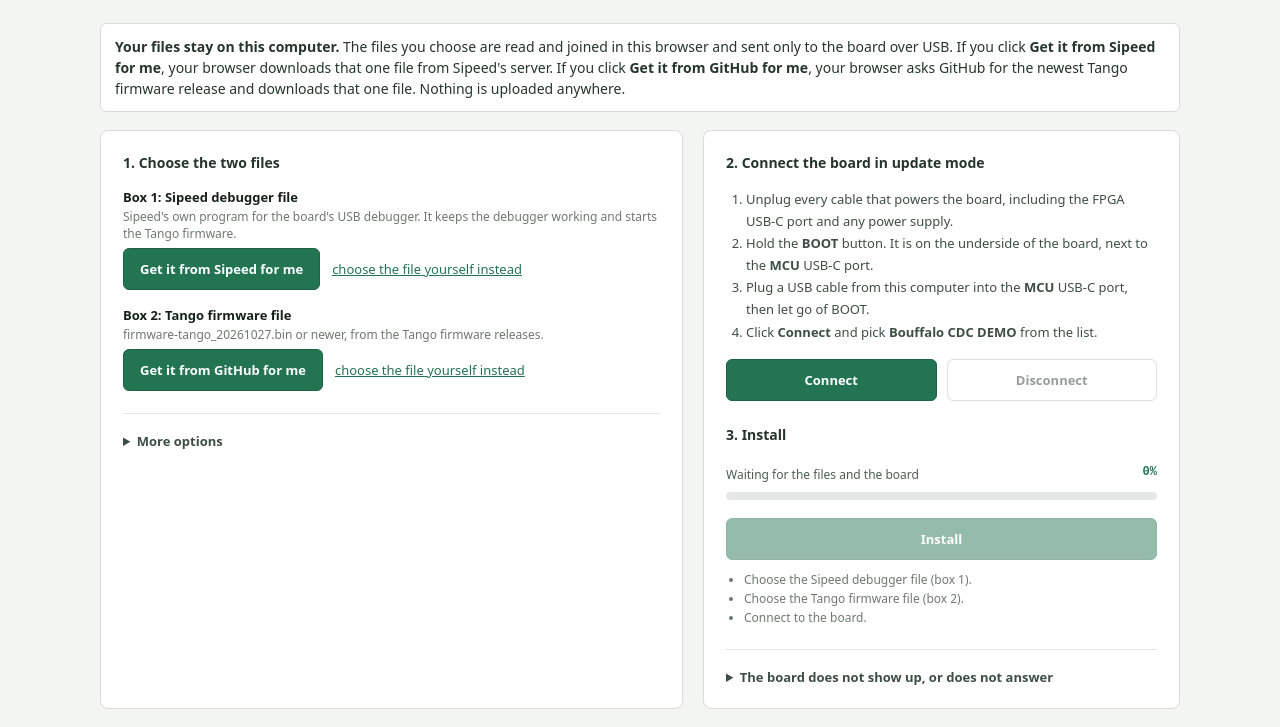
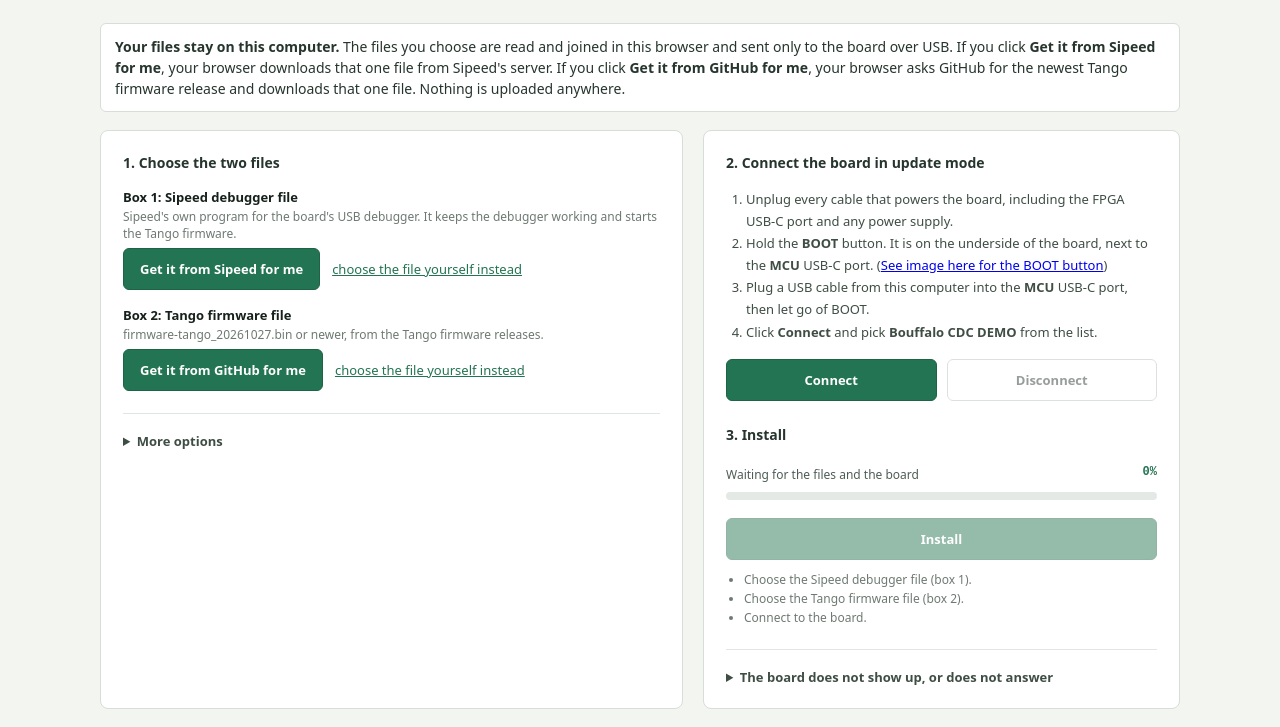
Before and after one commit to Tango-FPGA/flasher-tango, a plain HTML site: page index.html in a window 1280 px wide. Shown: the part 69-796 px from the top of the page. Drawn offline with Linux system fonts and the light colour scheme.

Commit message:
flasher-tango 2026-11-02
Adds a picture of the BOOT button, linked from the update-mode step.

```diff
--- a/index.html
+++ b/index.html
@@ -301,7 +301,7 @@
           <h2 class="panel-title">2. Connect the board in update mode</h2>
           <ol class="steps">
             <li>Unplug every cable that powers the board, including the FPGA USB-C port and any power supply.</li>
-            <li>Hold the <strong>BOOT</strong> button. It is on the underside of the board, next to the <strong>MCU</strong> USB-C port.</li>
+            <li>Hold the <strong>BOOT</strong> button. It is on the underside of the board, next to the <strong>MCU</strong> USB-C port. (<a id="boot-button-image-link" href="images/boot-button.png" target="_blank" rel="noopener">See image here for the BOOT button</a>)</li>
             <li>Plug a USB cable from this computer into the <strong>MCU</strong> USB-C port, then let go of BOOT.</li>
             <li>Click <strong>Connect</strong> and pick <strong>Bouffalo CDC DEMO</strong> from the list.</li>
           </ol>
```
Also changed, not shown: images/boot-button.png (added), 2 other files.
